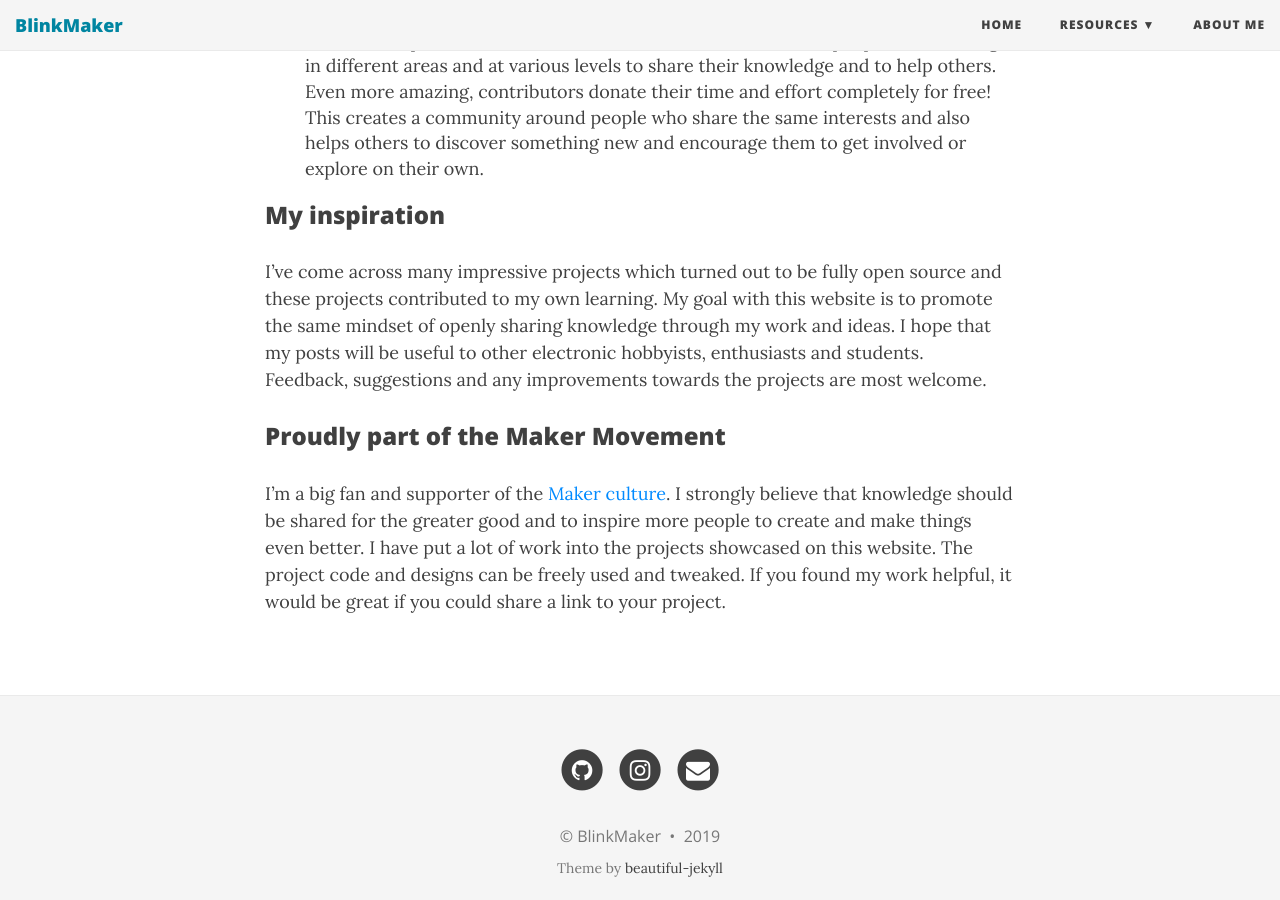
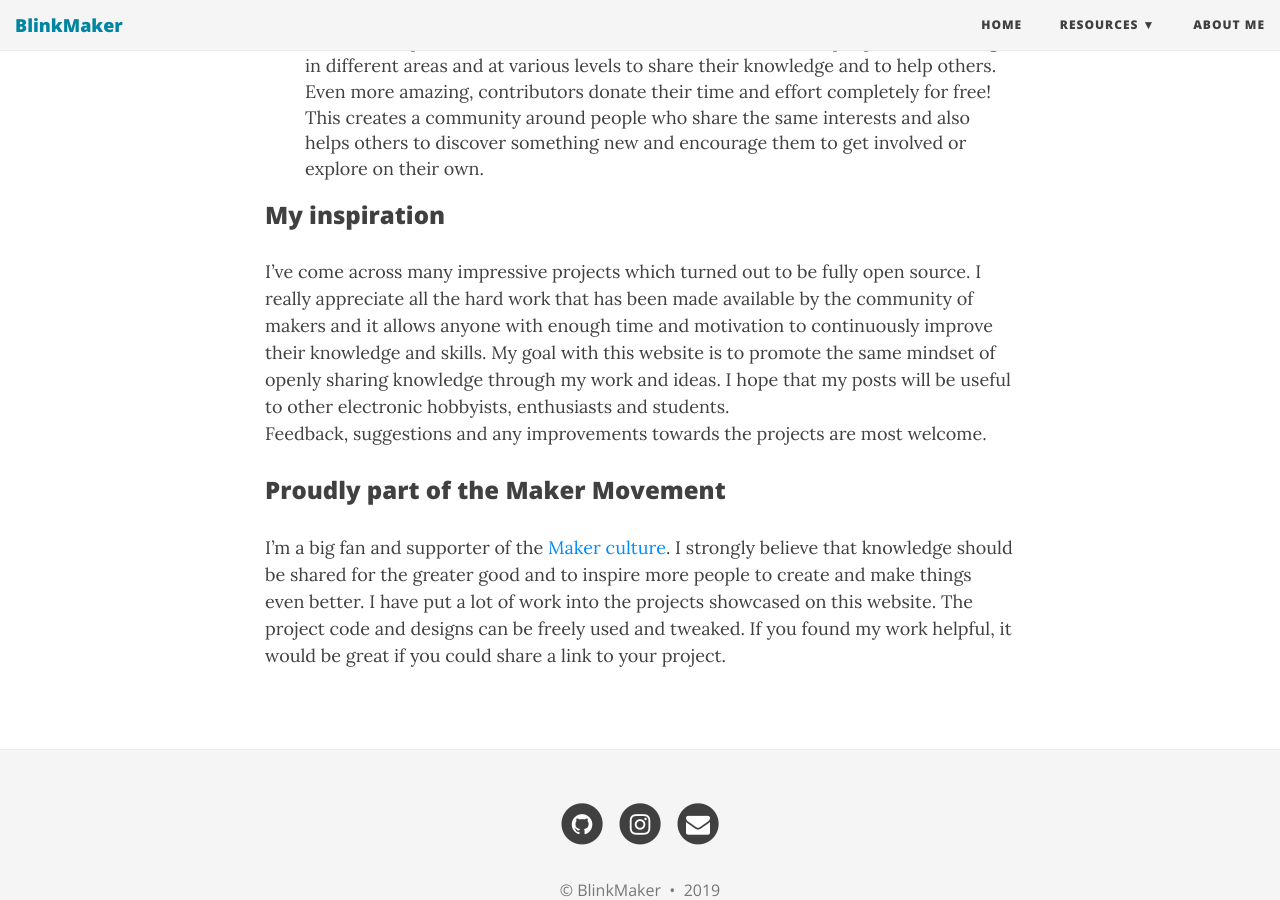
Before and after one commit to blinkmaker/blinkmaker.github.io, a Jekyll site: the page built from aboutme.md, in a window 1280 px wide and 900 px high, scrolled down 603 px. Built offline with Jekyll 4.4.1, drawn with Linux system fonts in a browser that asks for light colours; nearby versions of some CDN libraries.

Commit message:
Update aboutme.md

```diff
--- a/aboutme.md
+++ b/aboutme.md
@@ -12,7 +12,7 @@ It is based on two personally meaningful words:
 * **Maker**: I am passionate about the Maker Movement and all the people contributing in different areas and at various levels to share their knowledge and to help others. Even more amazing, contributors donate their time and effort completely for free! This creates a community around people who share the same interests and also helps others to discover something new and encourage them to get involved or explore on their own.
 
 ### My inspiration
-I've come across many impressive projects which turned out to be fully open source and these projects contributed to my own learning. My goal with this website is to promote the same mindset of openly sharing knowledge through my work and ideas. I hope that my posts will be useful to other electronic hobbyists, enthusiasts and students.
+I've come across many impressive projects which turned out to be fully open source. I really appreciate all the hard work that has been made available by the community of makers and it allows anyone with enough time and motivation to continuously improve their knowledge and skills. My goal with this website is to promote the same mindset of openly sharing knowledge through my work and ideas. I hope that my posts will be useful to other electronic hobbyists, enthusiasts and students.
 Feedback, suggestions and any improvements towards the projects are most welcome.
 
 ### Proudly part of the Maker Movement
```
